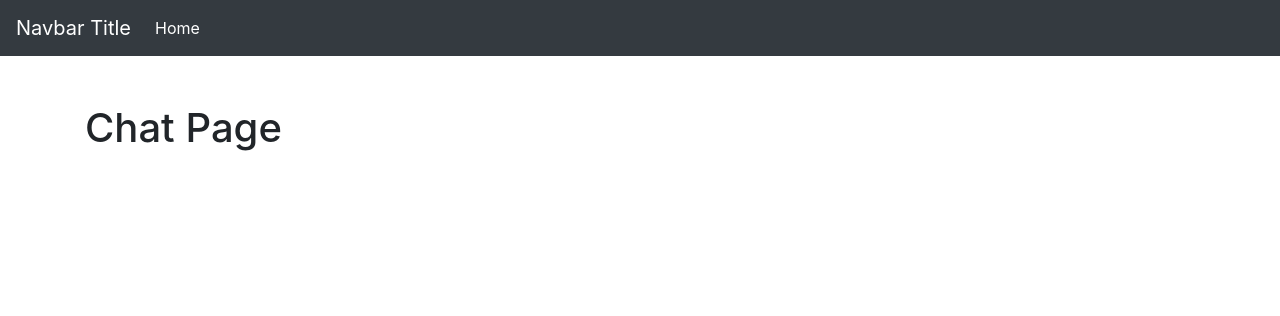
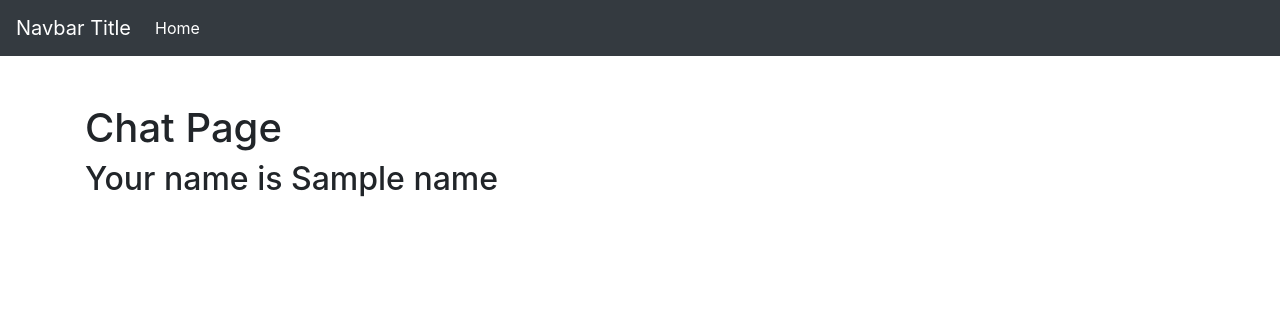
Before and after one commit to fross123/Flack, a Flask app: template templates/chat.html in a window 1280 px wide. Shown: the top 316 px of the page. Run offline with Flask 2, Linux system fonts and the light colour scheme; the template is opened without the code that fills it: most values are stand-ins (such as "Sample title", 1, 10 or a date in 2020); some libraries are stand-ins or nearby versions.

Commit message:
name variable added

```diff
--- a/application.py
+++ b/application.py
@@ -10,4 +10,4 @@ socketio = SocketIO(app)
 
 @app.route("/")
 def index():
-    return render_template("index.html")
+	return render_template("index.html")
--- a/static/js/index.js
+++ b/static/js/index.js
@@ -4,13 +4,15 @@ if (!localStorage.getItem('display_name'))
 
 // Load current display_name
 document.addEventListener('DOMContentLoaded', () => {
-	document.querySelector('#display_name').innerHTML = localStorage.getItem('display_name');
+	var display_name = localStorage.getItem('display_name');
+
 
 	//update display_name with text input
 	document.querySelector('#form').onsubmit = () => {
 		const name = document.querySelector('#name').value;
-
-		document.querySelector('#display_name').innerHTML = name;
+		display_name = name;
 		localStorage.setItem('display_name', name);
 	};
+
+	document.querySelector('#display_name').innerHTML = display_name;
 });
--- a/templates/chat.html
+++ b/templates/chat.html
@@ -7,5 +7,6 @@
 {% block body %}
 
 	<h1>Chat Page</h1>
+	<h2>Your name is {{ name }}</h2>
 
 {%endblock%}
```
